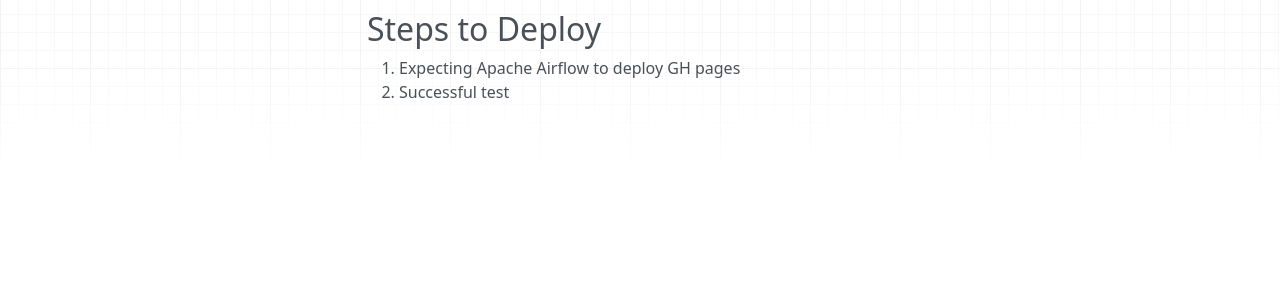
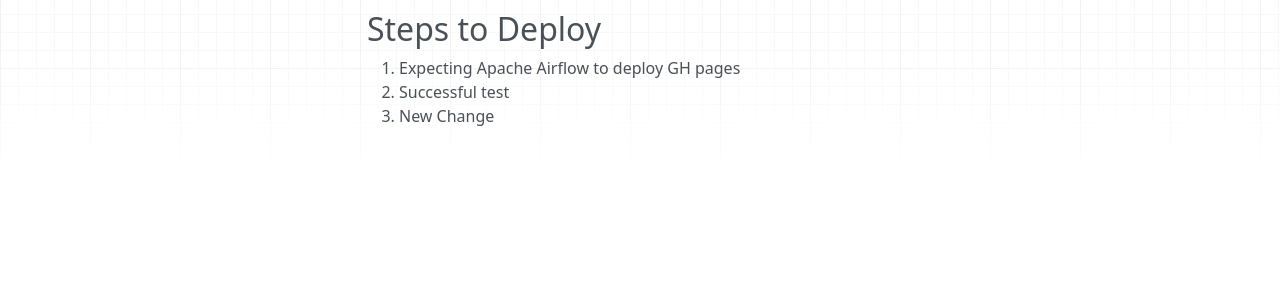
Before and after one commit to ZSabakh/MkDocs-Airflow, an MkDocs documentation site: the page built from docs/index.md, in a window 1280 px wide. Shown: the part 148-448 px from the top of the page. Built offline with MkDocs 1.6.1, drawn with Linux system fonts in a browser that asks for light colours; nearby versions of some CDN libraries.

Commit message:
test manual airflow job

```diff
--- a/docs/index.md
+++ b/docs/index.md
@@ -8,3 +8,4 @@
 
 1. Expecting Apache Airflow to deploy GH pages
 2. Successful test
+3. New Change
```
